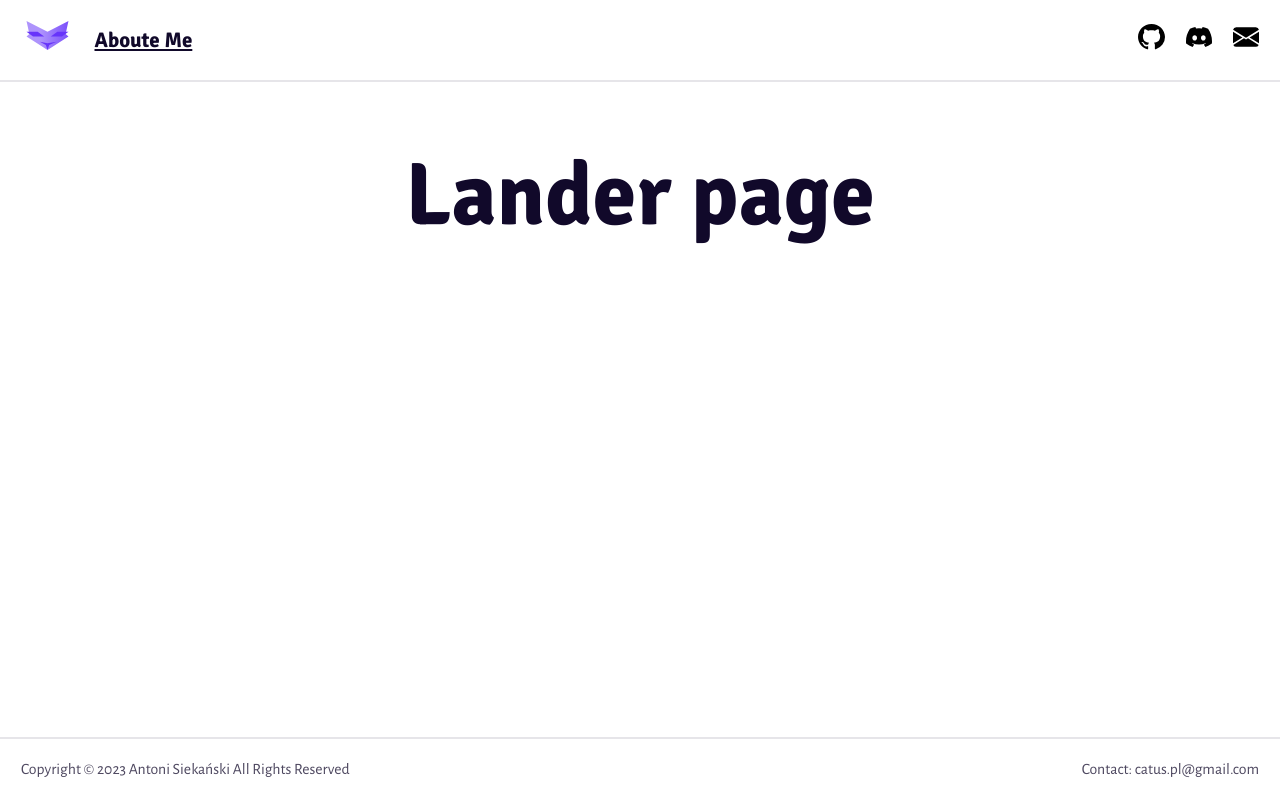
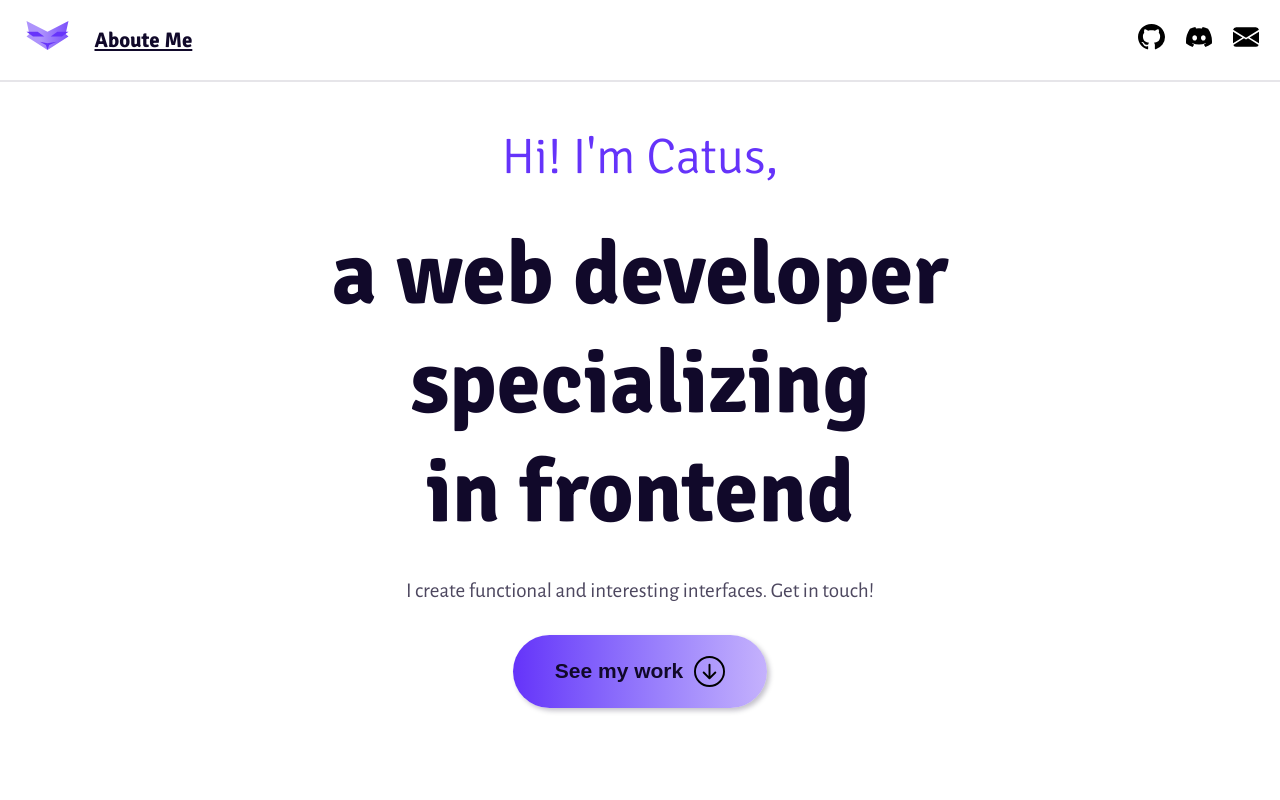
Before and after one commit to sutaC/Personal-Page, a SvelteKit app: page / in a window 1280 px wide. Shown: the top 800 px of the page. Built offline with nearby package versions, Linux system fonts and the light colour scheme.

Commit message:
Styled button and hero section

```diff
--- /dev/null
+++ b/src/lib/components/styledButton.svelte
@@ -0,0 +1,66 @@
+<script lang="ts">
+	export let type: 'Primary' | 'Secondary' = 'Primary';
+</script>
+
+<button class:primary={type === 'Primary'} class:secondary={type === 'Secondary'} on:click>
+	<slot />
+</button>
+
+<style>
+	button {
+		display: flex;
+		justify-content: center;
+		align-items: center;
+		gap: 0.5rem;
+
+		margin: auto;
+		padding: 1em 2em;
+
+		font-size: 1rem;
+		font-weight: bold;
+
+		color: var(--clr-black-100);
+
+		box-shadow: 0.125rem 0.125rem 0.25rem var(--clr-black-25);
+		border: none;
+		border-radius: 100px;
+	}
+
+	/* Primary */
+
+	.primary {
+		background: linear-gradient(
+			to right,
+			var(--clr-primary),
+			color-mix(in srgb, var(--clr-secondary) 60%, transparent)
+		);
+	}
+	.primary:hover {
+		opacity: 0.85;
+	}
+	.primary:active {
+		box-shadow: inset 0.125rem 0.125rem 0.25rem var(--clr-black-25);
+	}
+	.primary:disabled {
+		color: hsla(0, 0%, 100%, 0.5);
+		background: linear-gradient(to right, var(--clr-black-75), var(--clr-black-25));
+	}
+
+	/* Secondary */
+
+	.secondary {
+		background-color: var(--clr-black-5);
+		border: 1px solid var(--clr-black-100);
+	}
+	.secondary:hover {
+		background-color: var(--clr-black-10);
+	}
+	.secondary:active {
+		color: var(--clr-primary);
+		border-color: var(--clr-primary);
+	}
+	.secondary:disabled {
+		color: hsl(256, 8%, 47%);
+		border-color: hsl(256, 8%, 47%);
+	}
+</style>
--- a/src/routes/(main)/+layout.svelte
+++ b/src/routes/(main)/+layout.svelte
@@ -35,7 +35,7 @@
 
 	:root {
 		--clr-primary: hsl(255, 95%, 59%);
-		--clr-secondary: hsl(255, 94%, 74%);
+		--clr-secondary: rgb(158, 126, 251);
 		--clr-black-100: hsl(255, 65%, 10%);
 		--clr-black-75: hsla(255, 65%, 10%, 0.75);
 		--clr-black-50: hsla(255, 65%, 10%, 0.5);
@@ -44,8 +44,7 @@
 		--clr-black-5: hsla(255, 65%, 10%, 0.05);
 		--clr-error: hsl(0, 95%, 59%);
 
-		--grad-main: linear-gradient(var(--clr-primary), var(--clr-secondary));
-		--grad-gray: linear-gradient(var(--clr-black-75), var(--clr-black-25));
+		--gap-size: 8rem;
 	}
 
 	:global(*) {
@@ -54,31 +53,33 @@
 	:global(html) {
 		font-size: 16px;
 		font-family: 'Alegreya Sans', sans-serif;
+		text-align: center;
+		color: var(--clr-black-100);
+
+		scroll-behavior: smooth;
+		text-wrap: balance;
 	}
 	:global(body) {
 		margin: 0;
 		padding: 0;
 		min-height: 100vh;
 		max-width: 100vw;
-
-		text-align: center;
-		color: var(--clr-black-100);
 	}
 
 	:global(h1) {
-		font-size: 4.209rem;
+		font-size: 3.052rem;
 	}
 	:global(h2) {
-		font-size: 3.157rem;
+		font-size: 2.441rem;
 	}
 	:global(h3) {
-		font-size: 2.369rem;
+		font-size: 1.953rem;
 	}
 	:global(h4) {
-		font-size: 1.777rem;
+		font-size: 1.563rem;
 	}
 	:global(h5) {
-		font-size: 1.333rem;
+		font-size: 1.25rem;
 	}
 	:global(h6) {
 		font-size: 1rem;
@@ -91,14 +92,17 @@
 	:global(h6),
 	:global(a) {
 		font-family: 'Signika', sans-serif;
+		margin: 0;
 	}
 
-	:gobal(p) {
+	:global(p) {
 		font-size: 1rem;
+		color: var(--clr-black-75);
+		margin: 0;
 	}
 	:global(a) {
+		font-weight: bold;
 		color: var(--clr-black-100);
-		font-weight: bold;
 	}
 
 	:global(.light) {
@@ -120,8 +124,15 @@
 	}
 
 	header {
+		position: fixed;
+		top: 0;
+
 		border-bottom: 2px solid var(--clr-black-10);
 		padding: 0.5rem 1rem;
+		margin-bottom: var(--gap-size);
+
+		background-color: white;
+
 		user-select: none;
 	}
 	header > div {
@@ -138,25 +149,36 @@
 	}
 
 	footer {
-		position: fixed;
-		left: 0;
-		bottom: 0;
-
 		flex-direction: column-reverse;
 		gap: 0.5rem;
 
-		color: var(--clr-black-75);
-
+		margin-top: var(--gap-size);
 		border-top: 2px solid var(--clr-black-10);
 		padding: 1rem;
 	}
-	footer p {
-		margin: 0;
-	}
 
-	@media (width >= 900px) {
+	@media (width >= 650px) {
 		:global(html) {
 			font-size: 21px;
+		}
+
+		:global(h1) {
+			font-size: 4.209rem;
+		}
+		:global(h2) {
+			font-size: 3.157rem;
+		}
+		:global(h3) {
+			font-size: 2.369rem;
+		}
+		:global(h4) {
+			font-size: 1.777rem;
+		}
+		:global(h5) {
+			font-size: 1.333rem;
+		}
+		:global(h6) {
+			font-size: 1rem;
 		}
 
 		footer {
--- a/src/routes/(main)/+page.svelte
+++ b/src/routes/(main)/+page.svelte
@@ -1 +1,41 @@
-<h1>Lander page</h1>
+<script lang="ts">
+	import StyledButton from '$lib/components/styledButton.svelte';
+</script>
+
+<main>
+	<section class="hero">
+		<h3 class="light">Hi! I'm Catus,</h3>
+		<h1>a web developer specializing in frontend</h1>
+		<p>I create functional and interesting interfaces. Get in touch!</p>
+		<a href="#work">
+			<StyledButton type="Primary"
+				>See my work <img class="icon" src="/Icons/arrow-down-circle.svg" alt="Arrow down" />
+			</StyledButton>
+		</a>
+	</section>
+
+	<section id="work" class="work">asa</section>
+</main>
+
+<style>
+	section {
+		margin: 6rem auto;
+	}
+
+	/* Hero */
+	.hero {
+		width: clamp(50%, 50ch, 95%);
+	}
+	.hero > * {
+		margin: 1.5rem 0;
+	}
+	.hero > h3 {
+		color: var(--clr-primary);
+	}
+	.hero .icon {
+		width: 1.5rem;
+	}
+	.hero a {
+		text-decoration: none;
+	}
+</style>
```
